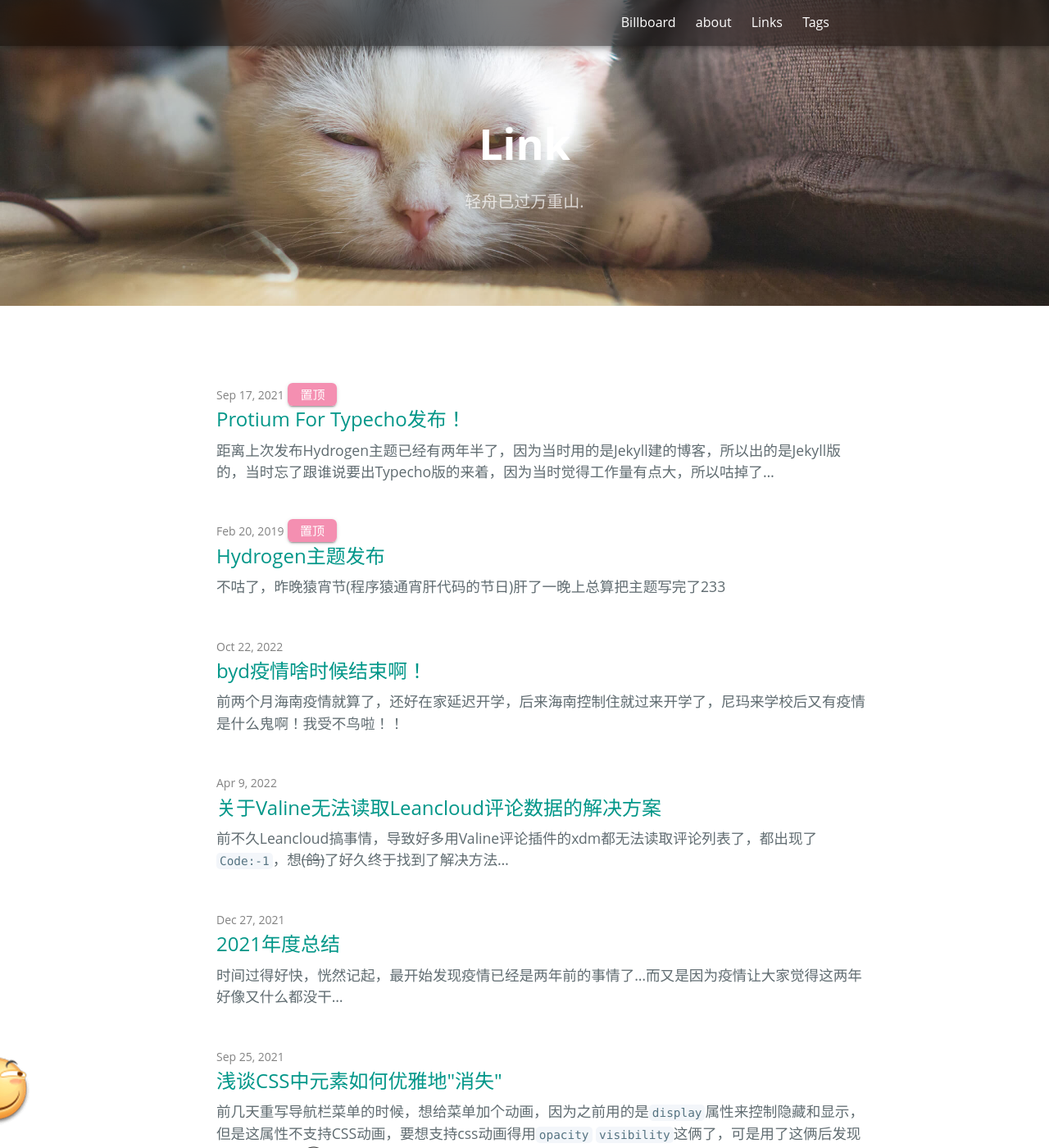
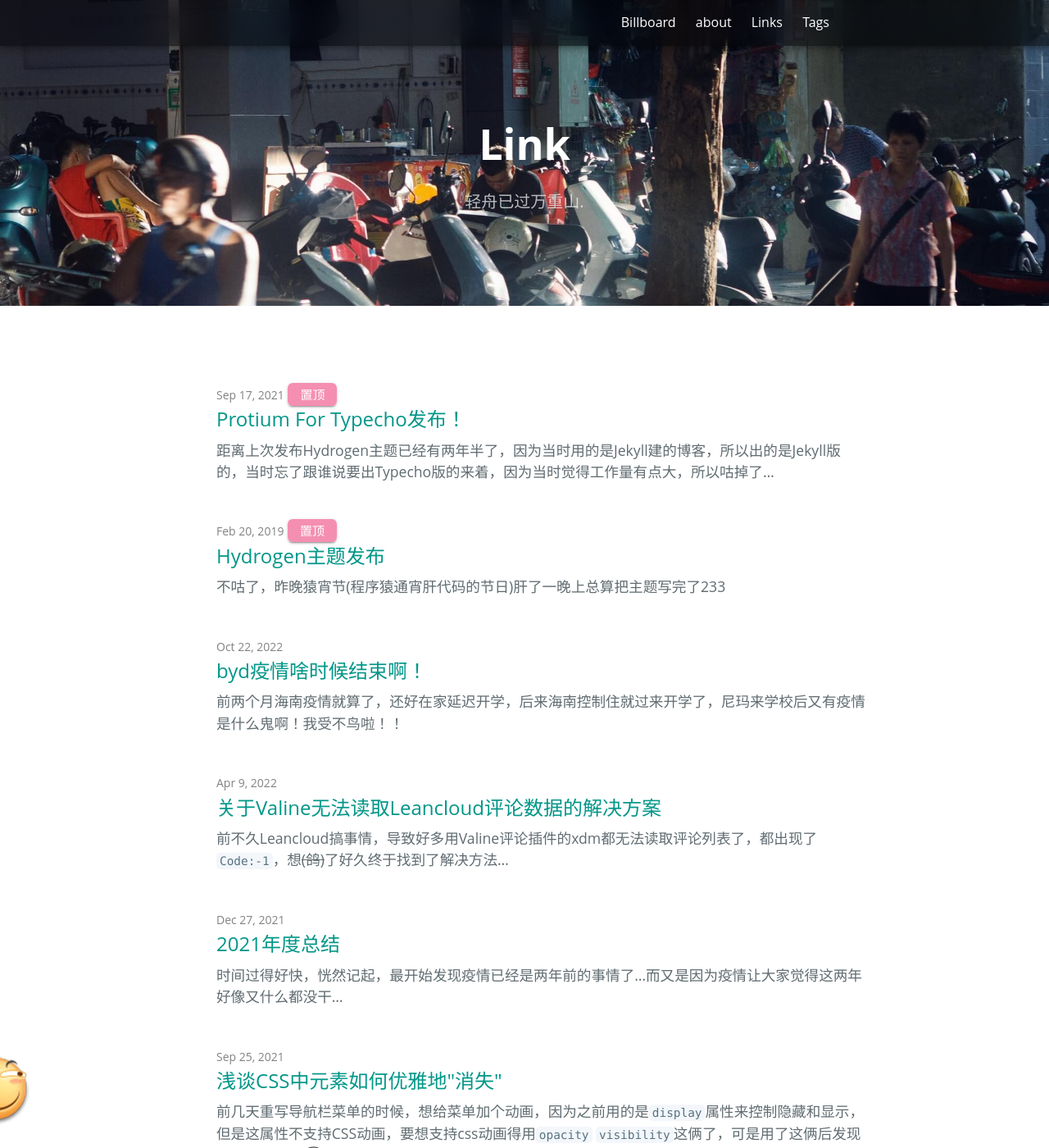
Before and after one commit to link9596/qwq, a Jekyll site: the page built from index.html, in a window 1280 px wide and 1400 px high. Shown: the whole window at 82% size. Built offline with Jekyll 4.4.1, drawn with Linux system fonts in a browser that asks for light colours; some web fonts are replaced; the list of posts is cut into pages by our own code; comment, search, counter and statistics services are not loaded.

Commit message:
更新首页图

```diff
--- a/_config.yml
+++ b/_config.yml
@@ -22,7 +22,7 @@ paginate: 8
 paginate_path: "page:num"
 
 theme_color: "rgba(0,0,0, .5)" #ff5252
-background: /theme/bkgcat.png
+background: /theme/street.png
 
 # social
 author: "Link"
```
